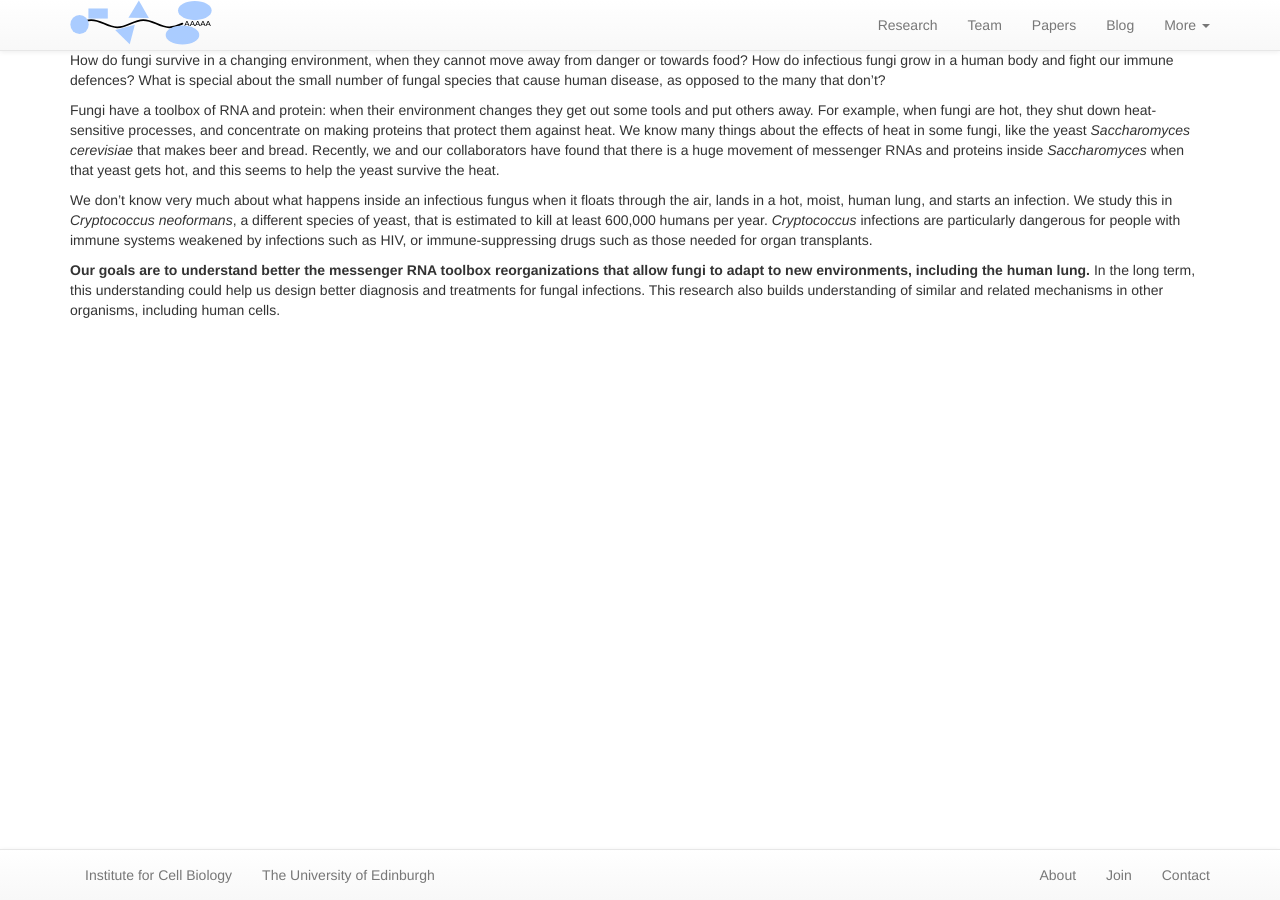
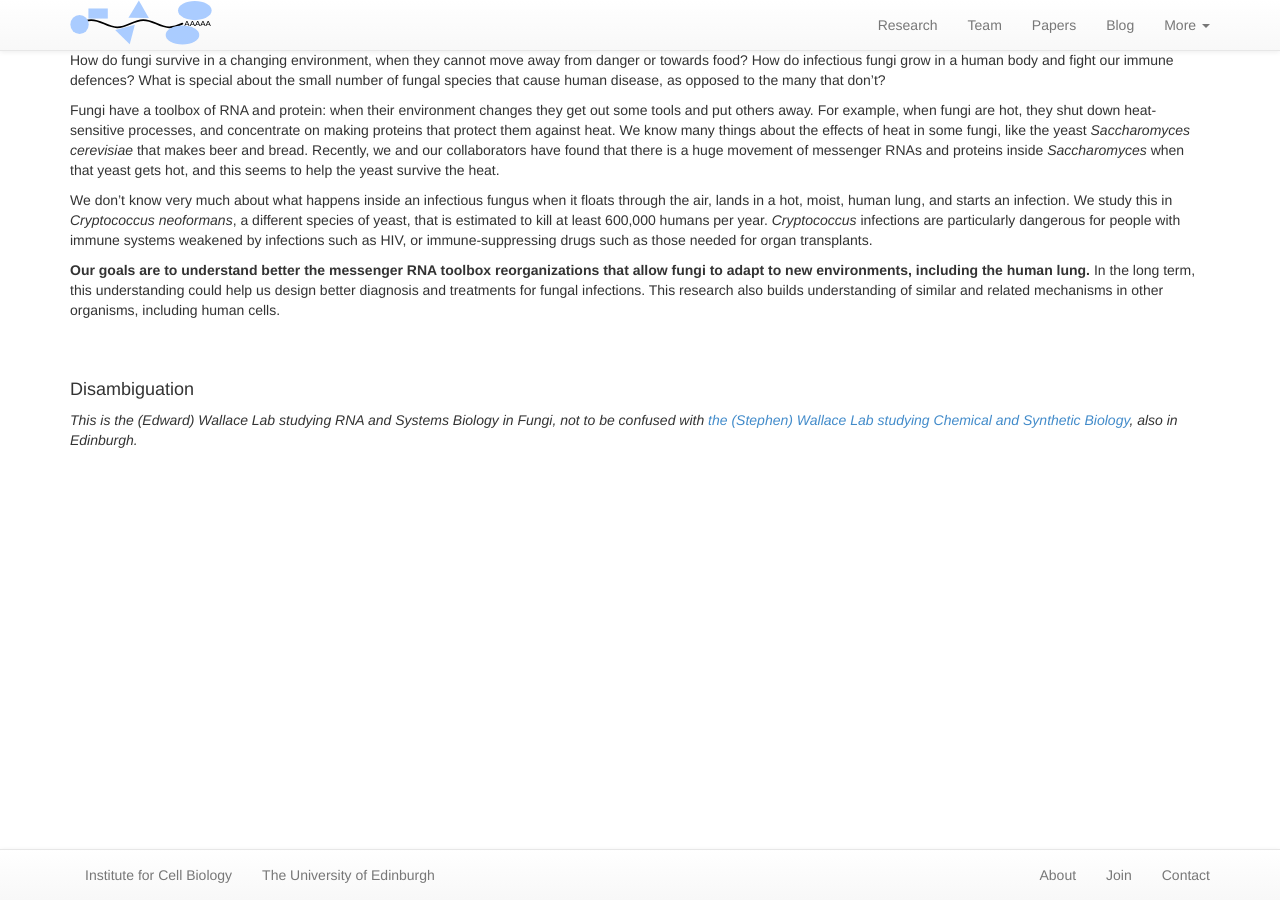
Before and after one commit to swinterbourne/ewallace.github.io, a Jekyll site: the page built from misc/_posts/2017-12-13-home.md, in a window 1280 px wide. Built offline with Jekyll 4.4.1, drawn with Linux system fonts in a browser that asks for light colours; nearby versions of some CDN libraries.

Commit message:
pdra update etc

```diff
--- a/_config.yml
+++ b/_config.yml
@@ -36,7 +36,7 @@ author :
 # Else if you are pushing to username.github.io, replace with your username.
 # Finally if you are pushing to a GitHub project page, include the project name at the end.
 #
-production_url : http://wallacelabrna.bio.ed.ac.uk
+production_url : https://ewallace.github.io
 
 # All Jekyll-Bootstrap specific configurations are namespaced into this hash
 #
--- a/index.html
+++ b/index.html
@@ -1,6 +1,7 @@
 ---
 layout: default
 title: The Wallace Lab
+subtitle: RNA & Systems Biology of Fungi
 categories:
  - home
 ---
--- a/misc/_posts/2017-12-13-home.md
+++ b/misc/_posts/2017-12-13-home.md
@@ -5,6 +5,7 @@ categories:
  - home
 homepage: true
 ---
+
 **We study how organisms respond to their environment, focusing on molecular mechanisms used by fungi. We collect and analyze genome-scale datasets to understand how fungi dynamically reorganize their RNA and protein to adapt to environmental change.**
 
 How do fungi survive in a changing environment, when they cannot move away from danger or towards food? How do infectious fungi grow in a human body and fight our immune defences? What is special about the small number of fungal species that cause human disease, as opposed to the many that don't?
@@ -14,3 +15,12 @@ Fungi have a toolbox of RNA and protein: when their environment changes they get
 We don't know very much about what happens inside an infectious fungus when it floats through the air, lands in a hot, moist, human lung, and starts an infection. We study this in *Cryptococcus neoformans*, a different species of yeast, that is estimated to kill at least 600,000 humans per year. *Cryptococcus* infections are particularly dangerous for people with immune systems weakened by infections such as HIV, or immune-suppressing drugs such as those needed for organ transplants.
 
 **Our goals are to understand better the messenger RNA toolbox reorganizations that allow  fungi to adapt to new environments, including the human lung.** In the long term, this understanding could help us design better diagnosis and treatments for fungal infections. This research also builds understanding of similar and related mechanisms in other organisms, including human cells.
+
+
+
+<br><br>
+
+
+#### Disambiguation
+
+*This is the (Edward) Wallace Lab studying RNA and Systems Biology in Fungi, not to be confused with [the (Stephen) Wallace Lab studying Chemical and Synthetic Biology](http://wallacelab.bio.ed.ac.uk/), also in Edinburgh.*
```
Also changed, not shown: misc/_posts/2018-01-18-about.md (+2 -2 lines).
